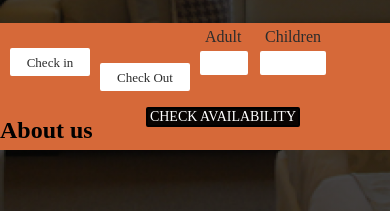
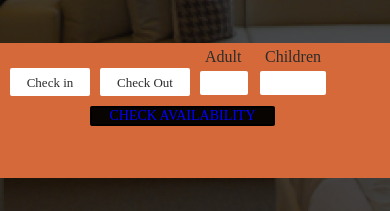
Before and after one commit to DamilareRichard/Hngi7-Task3, a plain HTML site: page index.html in a window 390 px wide. Shown: the part 633-844 px from the top of the page. Drawn offline with Linux system fonts and the light colour scheme; some packages are replaced by stand-ins of ours; a script that the page names is missing.

Commit message:
Add files via upload

```diff
--- a/main.css
+++ b/main.css
@@ -12,7 +12,7 @@ body{
 	padding: 0;
 	box-sizing: border-box;
 	background: #878282;
-	overflow: hidden;
+	/*overflow: hidden;*/
 	height: 100vh;
 
 }
@@ -52,7 +52,7 @@ body{
 
 	width: 30px;
 	height: 30px;
-	margin-top: 3px;
+	margin-top: 2px;
 	margin-left: 200px;
 	color: rgba(0, 0, 0, .6);
 }
@@ -84,9 +84,9 @@ body{
 	background-repeat: no-repeat;
 	width: 100%;
 	height: 100vh;
-	overflow-y: scroll;
+	/*overflow-y: scroll;
 	scroll-behavior: smooth;
-	scroll-snap-type: y mandatory;
+	scroll-snap-type: y mandatory;*/
 
 }
 
@@ -319,6 +319,7 @@ section{
 		margin: 0;
 		padding: 0;
 		box-sizing: border-box;
+		width: 100%;
 
 	}
 
@@ -474,7 +475,7 @@ header#cover {
 
 	.dial img{
 		font-size: 11px;
-		margin-top: -70px;
+		margin-top: -50px;
 		margin-left: 110px;
 
 
@@ -485,6 +486,7 @@ header#cover {
 		margin-top: -30px;
 		margin-bottom: 50px;
 		margin-left: 142px;
+
 
 	}
 
@@ -549,10 +551,11 @@ header#cover {
 }
 
 .footnav{
-
+	top: 630px;
 	left: 0px;
 	width: 100%;
-	display: flex;
+	height: 16vh;
+	display: inline-block;
 }
 .check-in{
 	position: absolute;
@@ -568,7 +571,7 @@ header#cover {
 	}
 
 	.check-out{
-		top: -10px;
+		top: 15px;
 		left: 90px;
 		margin: 0px;
 	   border-radius: 2px;
@@ -591,13 +594,24 @@ header#cover {
 
 
 	.availability{
-		left: -60px;
+		top: -55px;
+		left: 60px;
 		margin-top: 80px;
+		text-align: center;
+		width: 50%;
+		padding: 0;
+		color: blue;
+	}
+
+	.availability p{
+		color: blue;
+		padding: 0;
+
 	}
 
 h2{
 	position: absolute;
-	top: 750px;
+	top: 850px;
 }
 
 }
```
